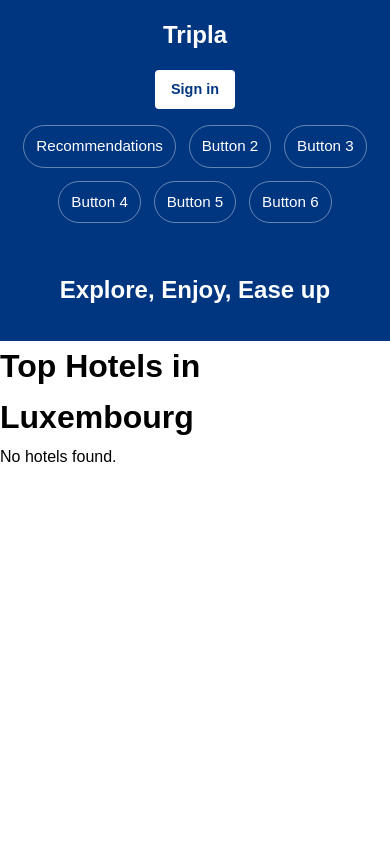
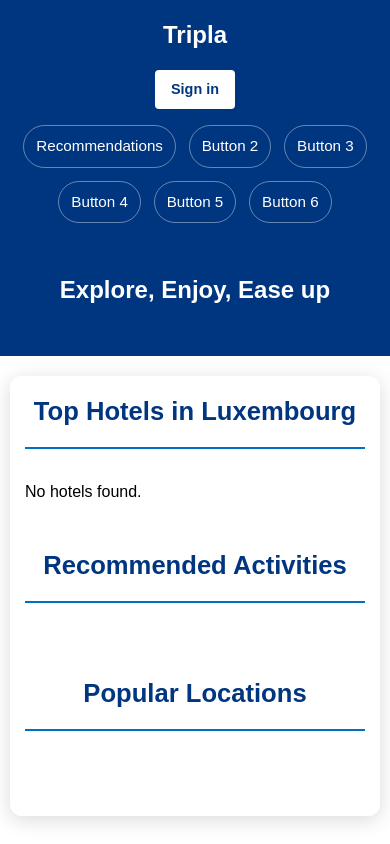
Before and after one commit to KenDorni/tripla, a PHP site: page /index.php?page=recommendations in a window 390 px wide. Run offline with PHP 8.4, Linux system fonts and the light colour scheme; data that the repository does not hold is empty; some libraries are stand-ins or nearby versions.

Commit message:
css update

```diff
--- a/assets/css/main.css
+++ b/assets/css/main.css
@@ -1,3 +1,4 @@
 .slogan {
     color: white;
+    border: none;
 }
--- /dev/null
+++ b/assets/css/recommendations.css
@@ -0,0 +1,133 @@
+.container {
+    max-width: 1200px;
+    margin: 30px auto;
+    padding: 25px;
+    background-color: rgba(255, 255, 255, 0.95);
+    box-shadow: 0 4px 20px rgba(0, 0, 0, 0.15);
+    border-radius: 12px;
+}
+
+h1 {
+    color: #003580;
+    text-align: center;
+    font-size: 2rem;
+    margin-bottom: 30px;
+    padding-bottom: 15px;
+    border-bottom: 2px solid #0071c2;
+}
+
+/* Hotel grid layout */
+#recommended-hotels,
+#recommended-activity,
+#recommended-locations {
+    display: grid;
+    grid-template-columns: repeat(auto-fill, minmax(280px, 1fr));
+    gap: 20px;
+    margin-bottom: 40px;
+}
+
+/* Hotel card styling */
+.hotel {
+    width: 100%;
+    background-color: #fff;
+    border-radius: 8px;
+    overflow: hidden;
+    box-shadow: 0 2px 8px rgba(0, 0, 0, 0.1);
+    transition: transform 0.3s ease, box-shadow 0.3s ease;
+    display: flex;
+    flex-direction: column;
+    margin-bottom: 0;
+}
+
+.hotel:hover {
+    transform: translateY(-5px);
+    box-shadow: 0 6px 16px rgba(0, 0, 0, 0.15);
+}
+
+.hotel img {
+    width: 100%;
+    height: 180px;
+    object-fit: cover;
+    border-bottom: 2px solid #0071c2;
+}
+
+.hotel-content {
+    padding: 15px;
+    flex-grow: 1;
+    display: flex;
+    flex-direction: column;
+}
+
+.hotel h3 {
+    color: #0071c2;
+    margin: 10px 0;
+    font-size: 1.2rem;
+    line-height: 1.4;
+    height: 50px;
+    display: -webkit-box;
+    -webkit-line-clamp: 2;
+    line-clamp: 2;
+    -webkit-box-orient: vertical;
+    overflow: hidden;
+}
+
+.hotel p {
+    margin: 8px 0;
+    color: #333;
+    font-size: 0.95rem;
+    line-height: 1.5;
+}
+
+.hotel .rating {
+    display: flex;
+    align-items: center;
+    margin: 10px 0;
+}
+
+.hotel .rating-value {
+    background-color: #0071c2;
+    color: #fff;
+    padding: 3px 10px;
+    border-radius: 4px;
+    font-weight: bold;
+    margin-right: 10px;
+}
+
+.hotel .reviews {
+    color: #666;
+    font-size: 0.9rem;
+}
+
+.hotel .address {
+    color: #555;
+    font-size: 0.9rem;
+    margin-top: auto;
+    padding-top: 10px;
+    border-top: 1px solid #eee;
+}
+
+/* Responsive adjustments */
+@media (max-width: 768px) {
+    #recommended-hotels,
+    #recommended-activity,
+    #recommended-locations {
+        grid-template-columns: repeat(auto-fill, minmax(220px, 1fr));
+    }
+
+    .container {
+        padding: 15px;
+        margin: 20px 10px;
+    }
+}
+
+@media (max-width: 480px) {
+    #recommended-hotels,
+    #recommended-activity,
+    #recommended-locations {
+        grid-template-columns: 1fr;
+    }
+
+    h1 {
+        font-size: 1.6rem;
+    }
+}
--- a/include/pages/recommendations.php
+++ b/include/pages/recommendations.php
@@ -1,52 +1,60 @@
-<style>
-    /*body { font-family: Arial; padding: 20px; }*/
-    .hotel {     margin-bottom: 20px;
-        box-sizing: border-box;
-        width: 150px;
-        display: inline-table;}
-    .hotel h3 { margin: 0; }
-</style>
-<h1>Top Hotels in Luxembourg</h1>
+<link rel="stylesheet" href="assets/css/recommendations.css">
+
+<div class="container">
+    <h1>Top Hotels in Luxembourg</h1>
+
+    <div id="recommended-hotels">
+        <!-- Hotels will be loaded here -->
+    </div>
+
+    <h1>Recommended Activities</h1>
+    <div id="recommended-activity">
+        <!-- Activities will be loaded here -->
+    </div>
+
+    <h1>Popular Locations</h1>
+    <div id="recommended-locations">
+        <!-- Locations will be loaded here -->
+    </div>
+</div>
+
 <script>
     $(document).ready(function () {
-        $('#recommended-hotels').html('Loading...');
+        $('#recommended-hotels').html('<div class="loading">Loading...</div>');
+
         $.ajax({
             url: 'assets/php/api/get_hotels.php',
             method: 'GET',
             success: function (data) {
-                console.log(data)
-                const hotels = data//JSON.parse(data);
+                const hotels = data;
 
                 let html = '';
-                if (hotels.length > 0) {
+                if (hotels && hotels.length > 0) {
                     hotels.forEach(function (hotel) {
                         html += `
-                <div class="hotel">
-                  <h3>${hotel.title}</h3>
-                  <img src="${hotel.image}">
-                  <p>Rating: ${hotel.rating} (${hotel.reviews} reviews)</p>
-                  <p>Address: ${hotel.address}</p>
-                </div>
-              `;
+                        <div class="hotel">
+                            <img src="${hotel.image || 'assets/images/hotel-placeholder.jpg'}" alt="${hotel.title}">
+                            <div class="hotel-content">
+                                <h3>${hotel.title}</h3>
+                                <div class="rating">
+                                    <span class="rating-value">${hotel.rating}</span>
+                                    <span class="reviews">${hotel.reviews} reviews</span>
+                                </div>
+                                <div class="address">${hotel.address}</div>
+                            </div>
+                        </div>`;
                     });
                 } else {
-                    html = 'No hotels found.';
+                    html = '<div class="no-data">No hotels found.</div>';
                 }
+
                 $('#recommended-hotels').html(html);
             },
             error: function () {
-                $('#recommended-hotels').html('Failed to load hotel data.');
+                $('#recommended-hotels').html('<div class="error">Failed to load hotel data.</div>');
             }
         });
-    })
+
+        // You can add similar AJAX calls for activities and locations
+    });
 </script>
-<div id="recommended-hotels">
-
-</div>
-<div id="recommended-activity">
-
-</div>
-<div id="recommended-locations">
-
-</div>
-<?php
```
Also changed, not shown: assets/css/Itinerary.css (+54 -9 lines).
